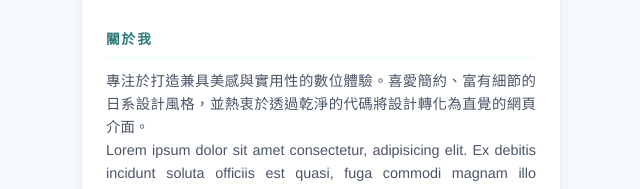
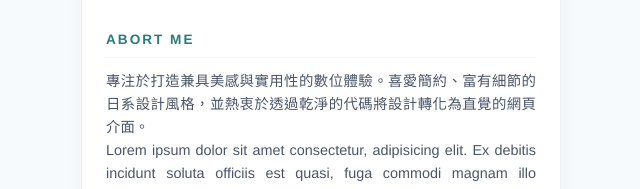
Before and after one commit to sandylu66/web01, a plain HTML site: page index.html in a window 1280 px wide. Shown: the part 310-499 px from the top of the page, 319-959 px from the left. Drawn offline with Linux system fonts and the light colour scheme.

Commit message:
feat:關於我改為英文

```diff
--- a/index.html
+++ b/index.html
@@ -18,7 +18,7 @@
         <div class="profile-content">
 
             <div class="section">
-                <div class="section-title">關於我</div>
+                <div class="section-title">abort Me</div>
                 <p>
                     專注於打造兼具美感與實用性的數位體驗。喜愛簡約、富有細節的日系設計風格，並熱衷於透過乾淨的代碼將設計轉化為直覺的網頁介面。
                 </p>
```
